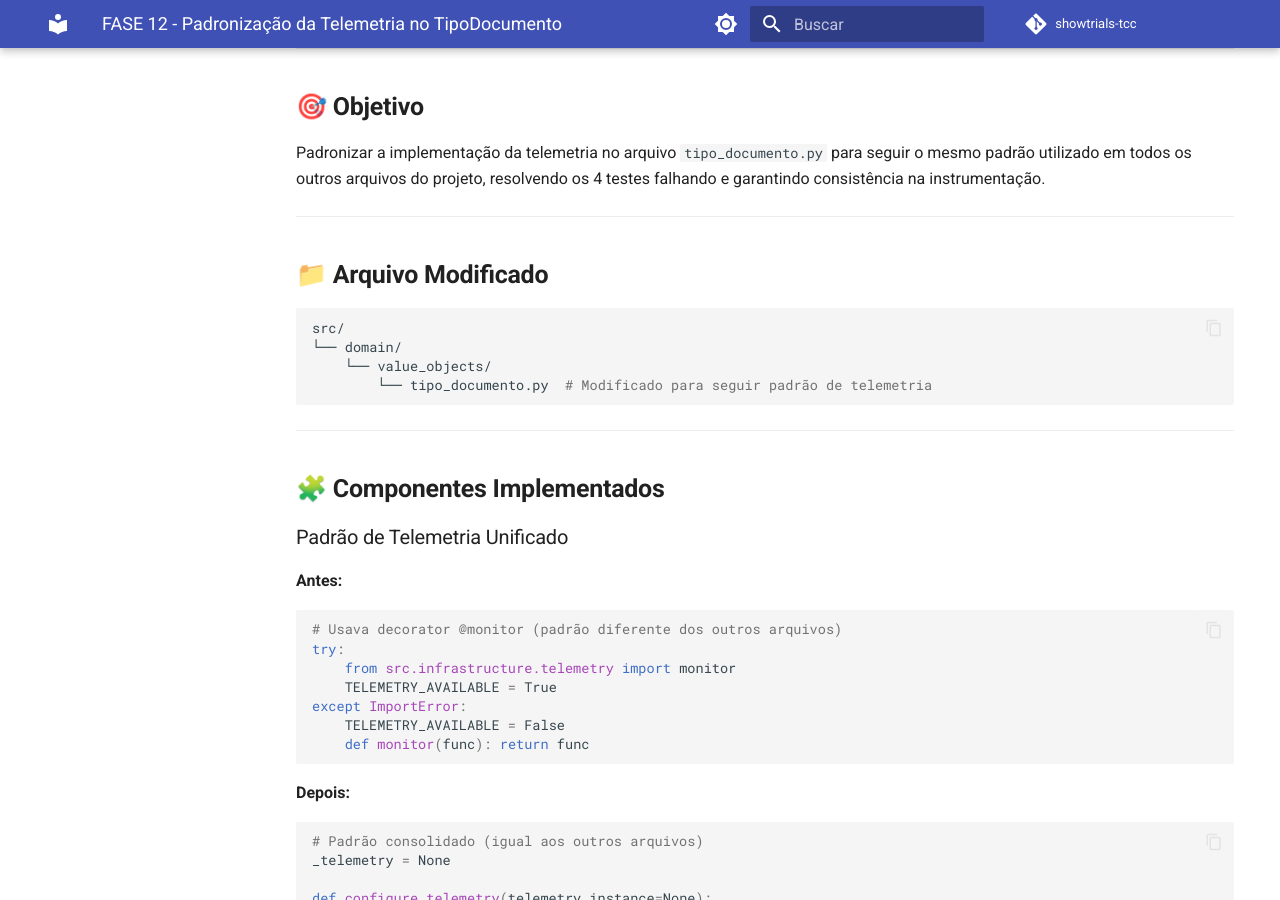
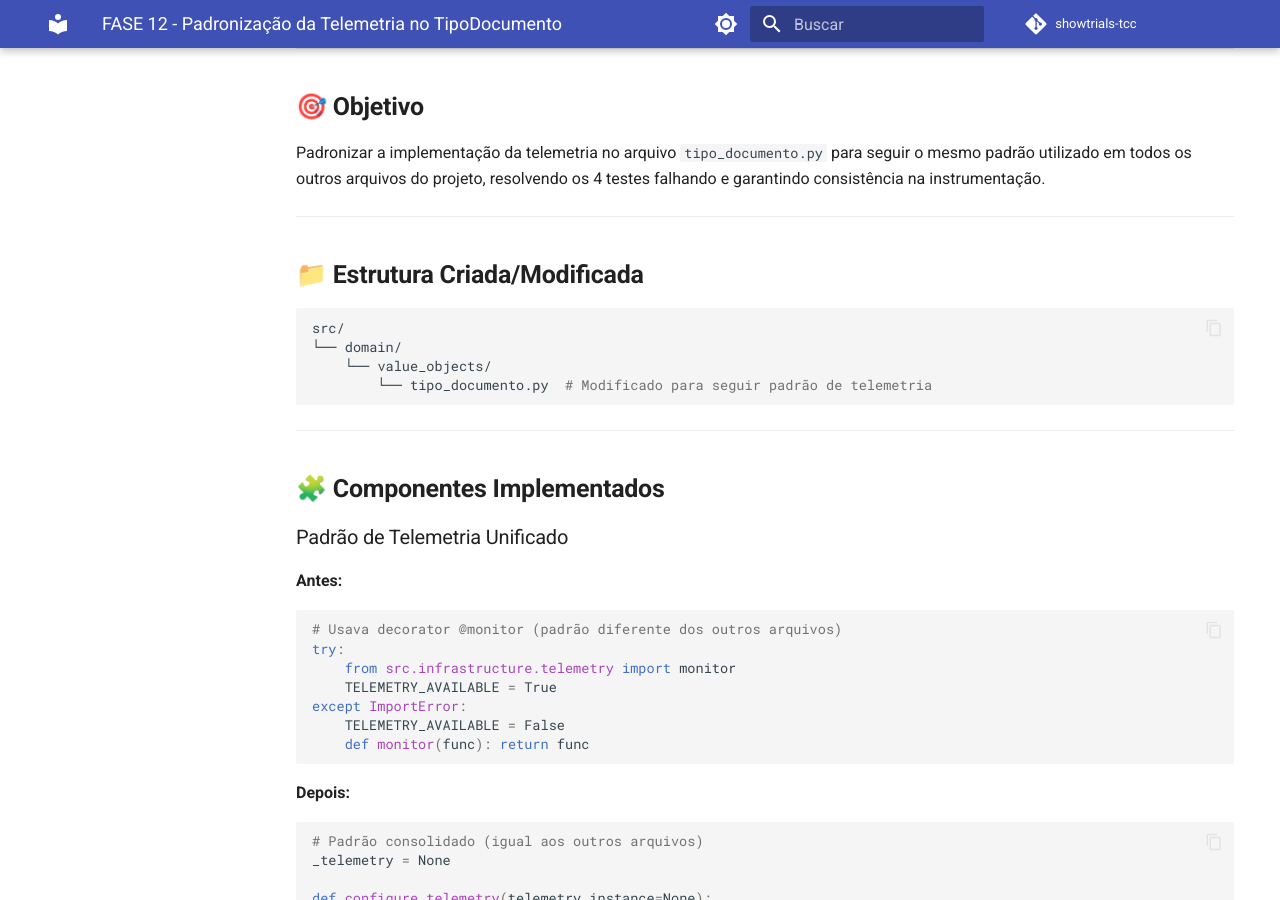
Before and after one commit to rib-thiago/showtrials-tcc, an MkDocs documentation site: the page built from docs/fases/FASE12.md, in a window 1280 px wide and 900 px high, scrolled down 656 px. Built offline with MkDocs 1.6.1 and Material for MkDocs 9.7.7, drawn with Linux system fonts in a browser that asks for light colours; comment, search, counter and statistics services are not loaded.

Commit message:
docs: padroniza título da seção de estrutura na FASE12
- Altera '## 📁 Arquivo Modificado' para '## 📁 Estrutura Criada/Modificada'
- Alinha com o template oficial definido em TEMPLATE_FASE.md
- Resolve último warning da FASE12 no script de verificação

Agora FASE12 segue 100% o padrão estabelecido.

Referência: Issue #2

````diff
--- a/docs/fases/FASE12.md
+++ b/docs/fases/FASE12.md
@@ -25,7 +25,7 @@ Padronizar a implementação da telemetria no arquivo `tipo_documento.py` para s
 
 ---
 
-## 📁 **Arquivo Modificado**
+## 📁 **Estrutura Criada/Modificada**
 
 ```bash
 src/
````
